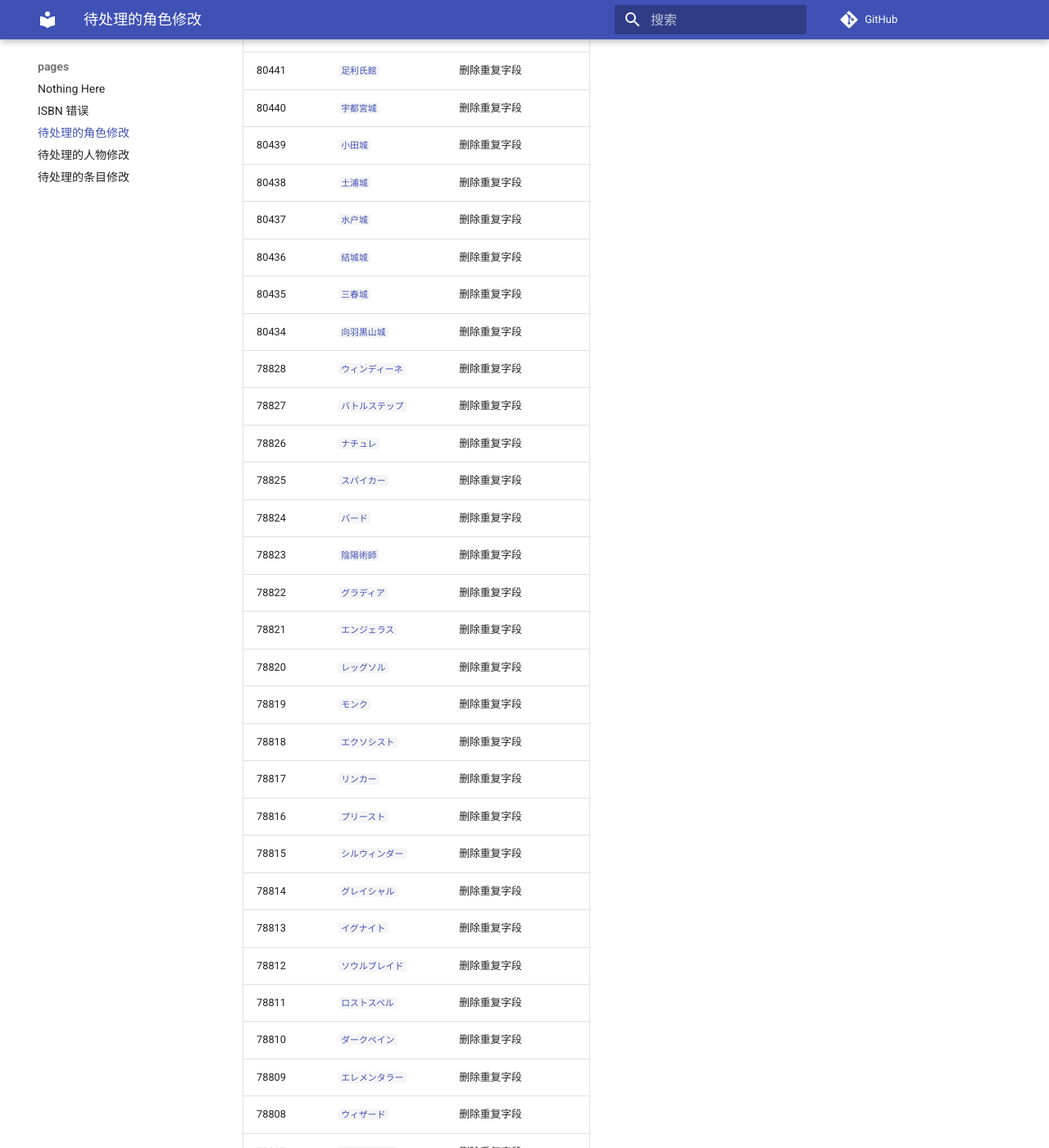
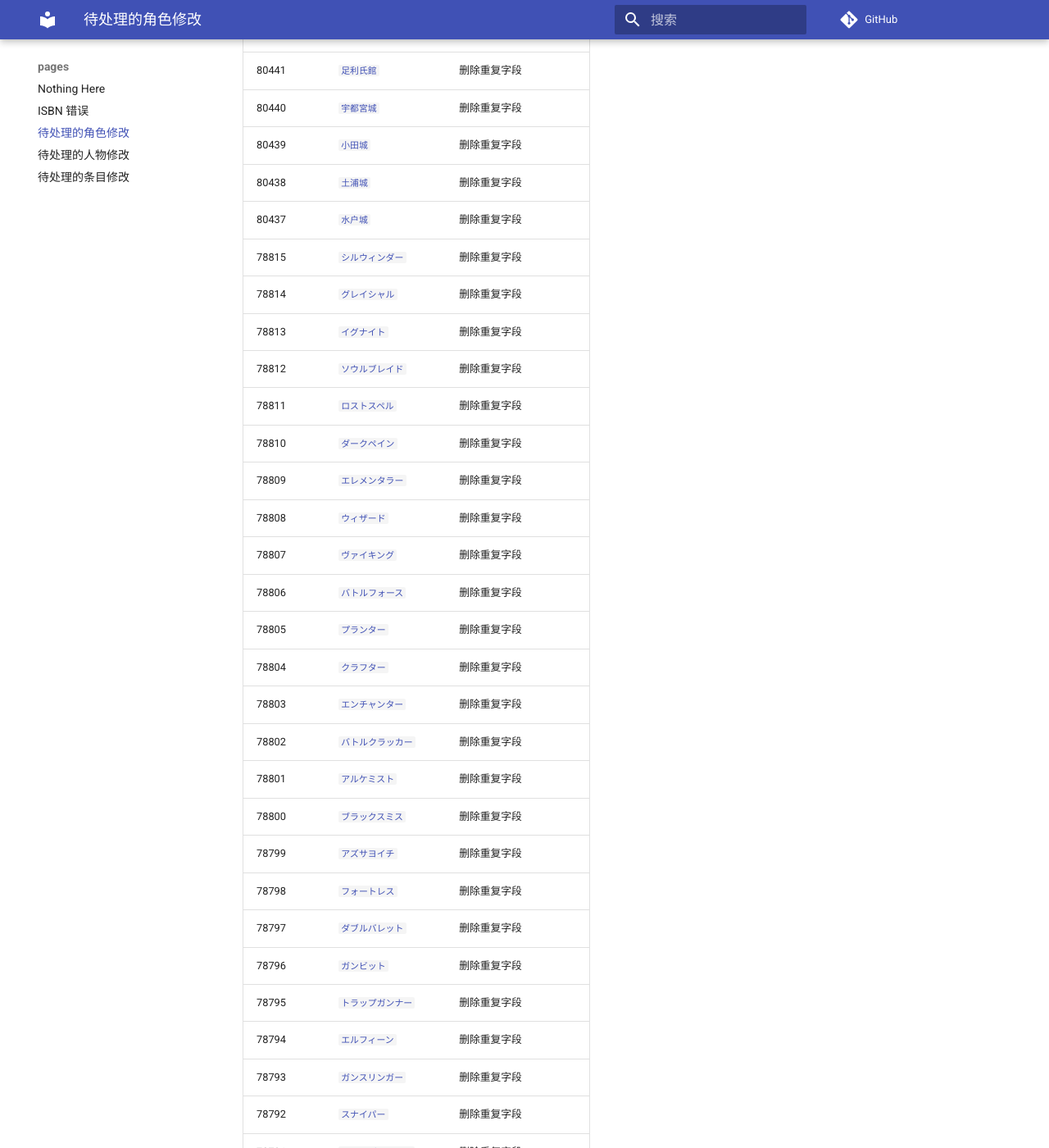
Before and after one commit to trim21/bangumi-pages, an MkDocs documentation site: the page built from docs/pending-character-changes.md, in a window 1280 px wide and 1400 px high, scrolled down 1522 px. Shown: the whole window at 82% size. Built offline with MkDocs 1.6.1 and Material for MkDocs 9.7.7, drawn with Linux system fonts in a browser that asks for light colours; comment, search, counter and statistics services are not loaded.

Commit message:
update pending-character-changes.md

```diff
--- a/docs/pending-character-changes.md
+++ b/docs/pending-character-changes.md
@@ -38,22 +38,6 @@ total 116
 | 80439 | [`小田城`](https://bgm.tv/character/80439) | 删除重复字段 |
 | 80438 | [`土浦城`](https://bgm.tv/character/80438) | 删除重复字段 |
 | 80437 | [`水戸城`](https://bgm.tv/character/80437) | 删除重复字段 |
-| 80436 | [`結城城`](https://bgm.tv/character/80436) | 删除重复字段 |
-| 80435 | [`三春城`](https://bgm.tv/character/80435) | 删除重复字段 |
-| 80434 | [`向羽黒山城`](https://bgm.tv/character/80434) | 删除重复字段 |
-| 78828 | [`ウィンディーネ`](https://bgm.tv/character/78828) | 删除重复字段 |
-| 78827 | [`バトルステップ`](https://bgm.tv/character/78827) | 删除重复字段 |
-| 78826 | [`ナチュレ`](https://bgm.tv/character/78826) | 删除重复字段 |
-| 78825 | [`スパイカー`](https://bgm.tv/character/78825) | 删除重复字段 |
-| 78824 | [`バード`](https://bgm.tv/character/78824) | 删除重复字段 |
-| 78823 | [`陰陽術師`](https://bgm.tv/character/78823) | 删除重复字段 |
-| 78822 | [`グラディア`](https://bgm.tv/character/78822) | 删除重复字段 |
-| 78821 | [`エンジェラス`](https://bgm.tv/character/78821) | 删除重复字段 |
-| 78820 | [`レッグソル`](https://bgm.tv/character/78820) | 删除重复字段 |
-| 78819 | [`モンク`](https://bgm.tv/character/78819) | 删除重复字段 |
-| 78818 | [`エクソシスト`](https://bgm.tv/character/78818) | 删除重复字段 |
-| 78817 | [`リンカー`](https://bgm.tv/character/78817) | 删除重复字段 |
-| 78816 | [`プリースト`](https://bgm.tv/character/78816) | 删除重复字段 |
 | 78815 | [`シルウィンダー`](https://bgm.tv/character/78815) | 删除重复字段 |
 | 78814 | [`グレイシャル`](https://bgm.tv/character/78814) | 删除重复字段 |
 | 78813 | [`イグナイト`](https://bgm.tv/character/78813) | 删除重复字段 |
```
Also changed, not shown: other parts of docs/pending-character-changes.md (+1 -1 lines).
